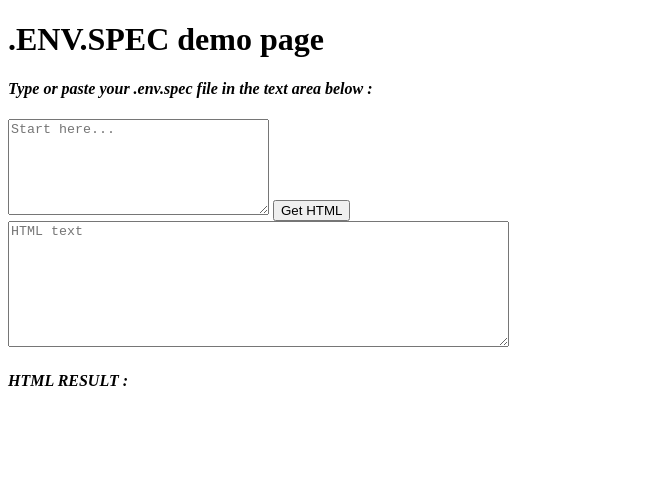
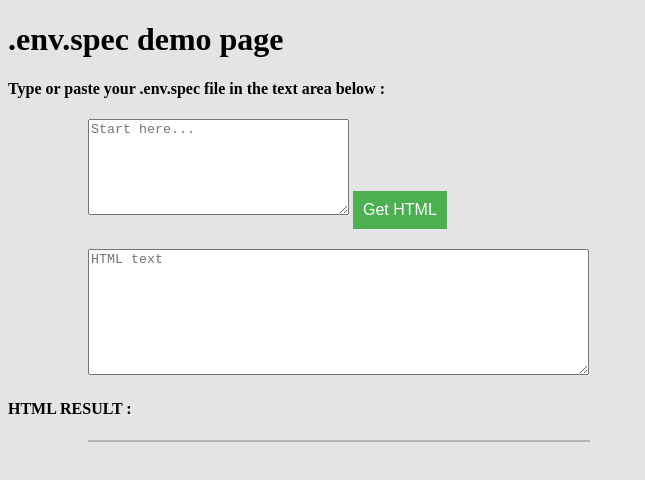
Before and after one commit to sourcelair/env-spec-js, a website: page demo/index.html in a window 1280 px wide. Shown: the whole page, without its empty margins (0-645 px from the left). Drawn offline with Linux system fonts and the light colour scheme.

Commit message:
Demo file contains all demo documents such as js, html and css . Index.html doesnt work, error :cannot GET/ . index.html and packageJson may need changes.

```diff
--- a/index.html
+++ b/demo/index.html
@@ -2,15 +2,14 @@
 <html lang="en">
   <head>
     <meta charset="UTF-8" />
-    <title>Document</title>
-    <script type="text/javascript" src="dist/envspec.js"></script>
-     <link rel="stylesheet" href="dist/styles.css">
+    <title>.env.spec demo</title>
+    <script type="text/javascript" src="./envspec.js"></script>
+     <link rel="stylesheet" href="main.css">
   </head>
 
   <body>
-    <script type="text/javascript" src="dist/demoPage.js"></script>
-    <p><h1>.ENV.SPEC demo page</h1></p>
-    <p><h4><i>Type or paste your .env.spec file in the text area below :</i></h4></p>
+    <h1>.env.spec demo page</h1>
+    <h4>Type or paste your .env.spec file in the text area below :</h4>
 
     <div>
         <textarea id="inputArea" placeholder="Start here..." rows = "6" cols = "30"></textarea>
@@ -20,10 +19,8 @@
         <textarea id="outputArea" placeholder="HTML text" rows = "8" cols = "60" readonly></textarea>
     </div>
 
-    <p><h4><i>HTML RESULT :</i></h4></p>
+    <h4>HTML RESULT :</h4>
     <div id="finalOutput"></div>
-
-    <script>
-    </script>
+    <script type="text/javascript" src="main.js"></script>
   </body>
 </html>
--- /dev/null
+++ b/demo/main.css
@@ -0,0 +1,38 @@
+body {
+    background-color: #E4E4E5;
+}
+h1 {
+    color: black;
+}
+p {
+    margin-left: 80px;
+}
+
+button{
+    background-color: #4CAF50; /* Green */
+    border: none;
+    color: white;
+    padding: 10px 10px;
+    text-align: center;
+    text-decoration: none;
+    display: inline-block;
+    font-size: 16px;
+}
+
+
+div {
+    width: 500px;
+    margin-left: 80px;
+    margin-bottom: 20px;
+}
+
+input{
+  width: 200px;
+  margin-right: 290px;
+  border: 2px solid #4CAF50;
+}
+
+#finalOutput{
+  background-color: white;
+  border: 1px solid #B1B7BC;
+}
--- /dev/null
+++ b/demo/main.js
@@ -0,0 +1,7 @@
+function getHTML(){
+  console.log("asdadS");
+  var textarea = document.getElementById("inputArea");
+  var textarea2 = document.getElementById("outputArea");
+  outputArea.value =  envSpec(inputArea.value) ;
+  document.getElementById("finalOutput").innerHTML = envSpec(inputArea.value) ;
+}
--- a/package.json
+++ b/package.json
@@ -17,7 +17,7 @@
     "lint": "prettier-check src/*.js",
     "format": "prettier --write src/*.js",
     "watch": "watchify src/main.js --verbose --standalone envSpec -o dist/envspec.js",
-    "start": "browser-sync start --server --watch --files 'dist/*' 'index.html'  --port $PORT"
+    "start": "browser-sync start --server --watch --files 'dist/*' 'demo/index.html'  --port $PORT"
   },
   "dependencies": {
     "browser-sync": "^2.24.6"
```
